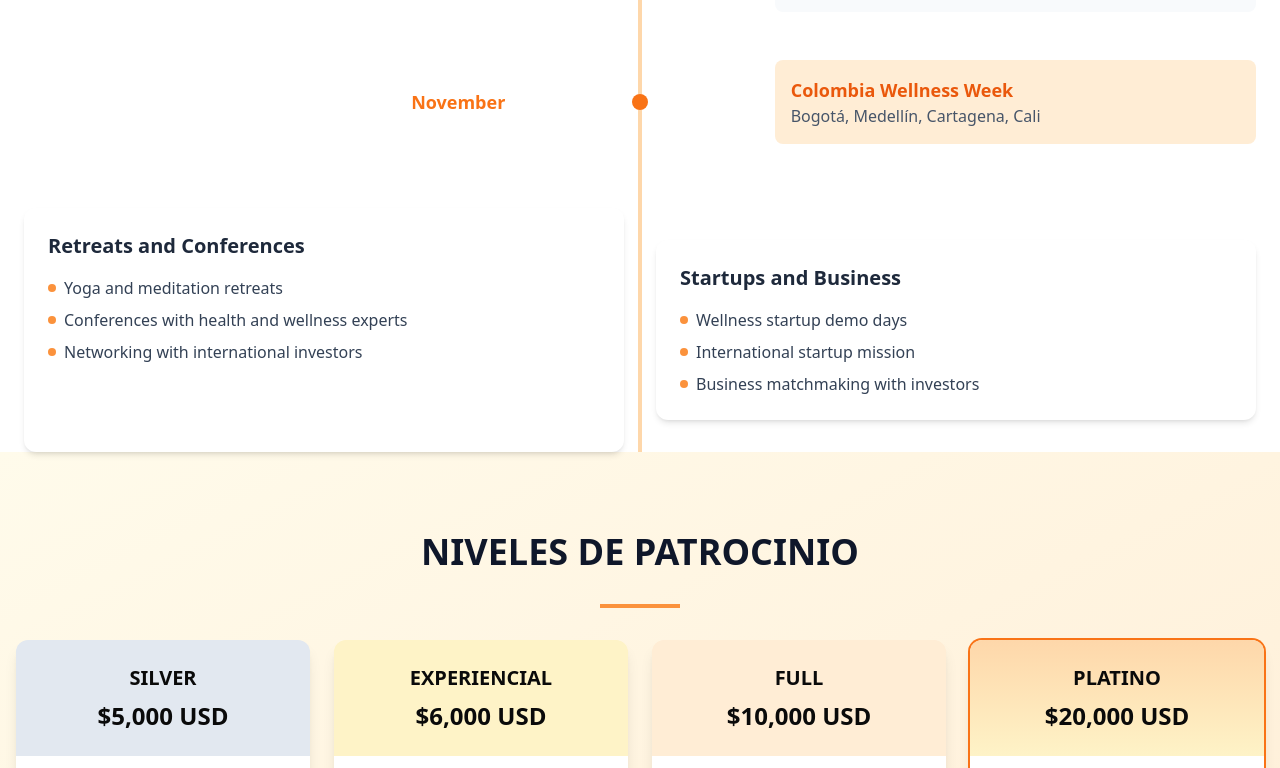
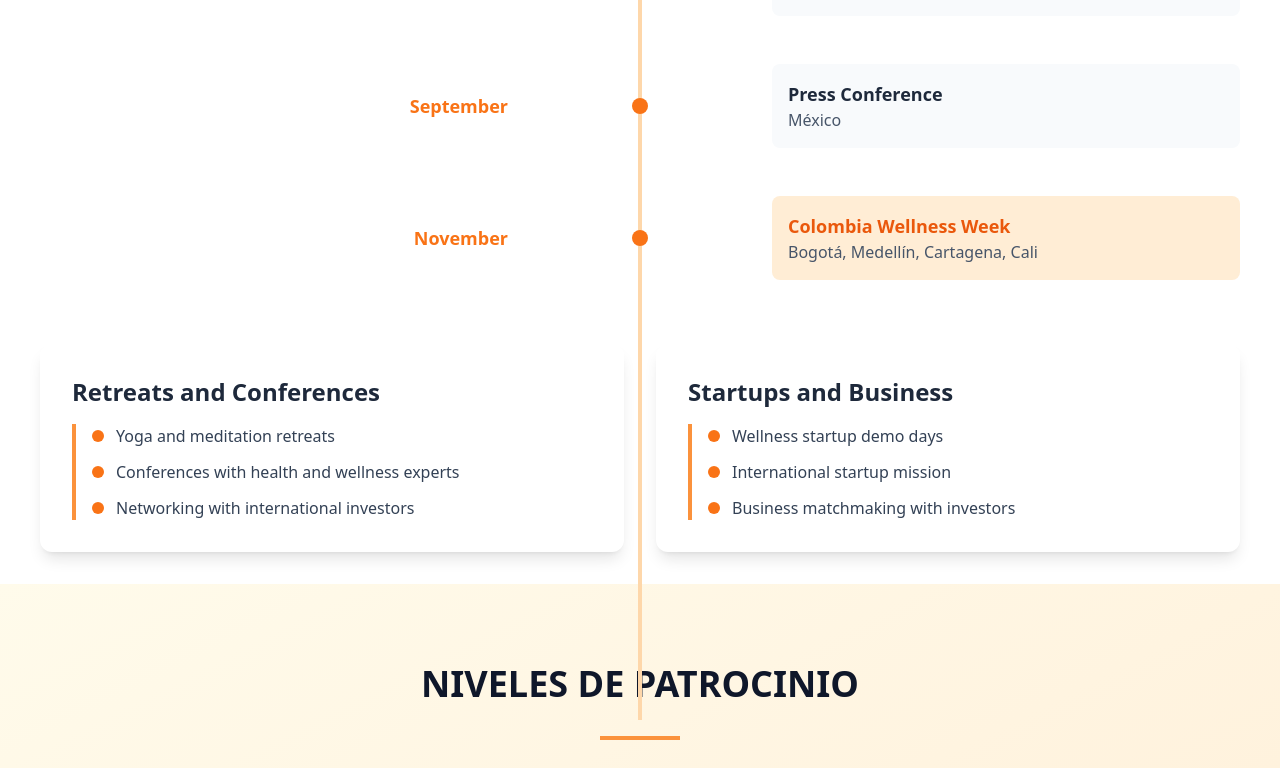
Before and after one commit to Diego331211/Divino-Bienestar-ColombiaWellnessWeek, a Next.js app: page /en in a window 1280 px wide. Shown: the part 3210-3978 px from the top of the page. Built offline with nearby package versions, Linux system fonts and the light colour scheme.

Commit message:
refactor EventTimeline component layout and enhance styling for better presentation

```diff
--- a/app/[locale]/components/timeline.tsx
+++ b/app/[locale]/components/timeline.tsx
@@ -41,10 +41,15 @@
   ];
 
   return (
-    <div className="relative px-4 sm:px-6">
+    <div className="relative px-4 sm:px-6 py-8">
+      <div className="container mx-auto px-4">
         {/* Timeline line - hidden on small screens, visible from md up */}
+        <h2 className="text-3xl md:text-4xl font-bold mb-4 text-slate-900 text-center">
+          AGENDA IMPERDIBLE
+        </h2>
+        <p className="text-xl text-slate-700 text-center">10-17 DE NOVIEMBRE 2025</p>
+        <div className="w-20 h-1 bg-orange-400 mx-auto mt-4"></div>
         <div className="hidden md:block absolute left-1/2 transform -translate-x-1/2 h-full w-1 bg-orange-200"></div>
-
         <div className="space-y-12">
           {events.map((event, index) => (
             <motion.div
@@ -94,23 +99,23 @@
           ))}
         </div>
 
-      <div className="mt-16 grid grid-cols-1 md:grid-cols-2 gap-8">
+        <div className="mt-16 grid grid-cols-1 lg:grid-cols-2 gap-8">
           <motion.div
-          className="bg-white p-6 rounded-xl shadow-md"
+            className="bg-white p-8 rounded-xl shadow-lg"
             initial={{ opacity: 0, y: 30 }}
             whileInView={{ opacity: 1, y: 0 }}
             viewport={{ once: true }}
             transition={{ duration: 0.6 }}
           >
-          <h3 className="text-xl font-bold mb-4 text-slate-800">
+            <h3 className="text-2xl font-bold mb-4 text-slate-800">
               {tSections("retreatsAndConferences.title")}
             </h3>
-          <ul className="space-y-2 text-slate-700">
+            <ul className="space-y-3 text-slate-700 border-l-4 border-orange-400 pl-4">
               {tSections
                 .raw("retreatsAndConferences.items")
                 .map((item: string, i: number) => (
-                <li key={i} className="flex items-center gap-2">
-                  <div className="w-2 h-2 rounded-full bg-orange-400"></div>
+                  <li key={i} className="flex items-center gap-3">
+                    <div className="w-3 h-3 rounded-full bg-orange-500"></div>
                     <span>{item}</span>
                   </li>
                 ))}
@@ -118,21 +123,21 @@
           </motion.div>
 
           <motion.div
-          className="bg-white p-6 rounded-xl shadow-md my-8"
+            className="bg-white p-8 rounded-xl shadow-lg"
             initial={{ opacity: 0, y: 30 }}
             whileInView={{ opacity: 1, y: 0 }}
             viewport={{ once: true }}
             transition={{ duration: 0.6 }}
           >
-          <h3 className="text-xl font-bold mb-4 text-slate-800">
+            <h3 className="text-2xl font-bold mb-4 text-slate-800">
               {tSections("startupsAndBusiness.title")}
             </h3>
-          <ul className="space-y-2 text-slate-700">
+            <ul className="space-y-3 text-slate-700 border-l-4 border-orange-400 pl-4">
               {tSections
                 .raw("startupsAndBusiness.items")
                 .map((item: string, i: number) => (
-                <li key={i} className="flex items-center gap-2">
-                  <div className="w-2 h-2 rounded-full bg-orange-400"></div>
+                  <li key={i} className="flex items-center gap-3">
+                    <div className="w-3 h-3 rounded-full bg-orange-500"></div>
                     <span>{item}</span>
                   </li>
                 ))}
@@ -140,5 +145,6 @@
           </motion.div>
         </div>
       </div>
+    </div>
   );
 }
```
Lines whose indentation alone changed are shown as unchanged.
